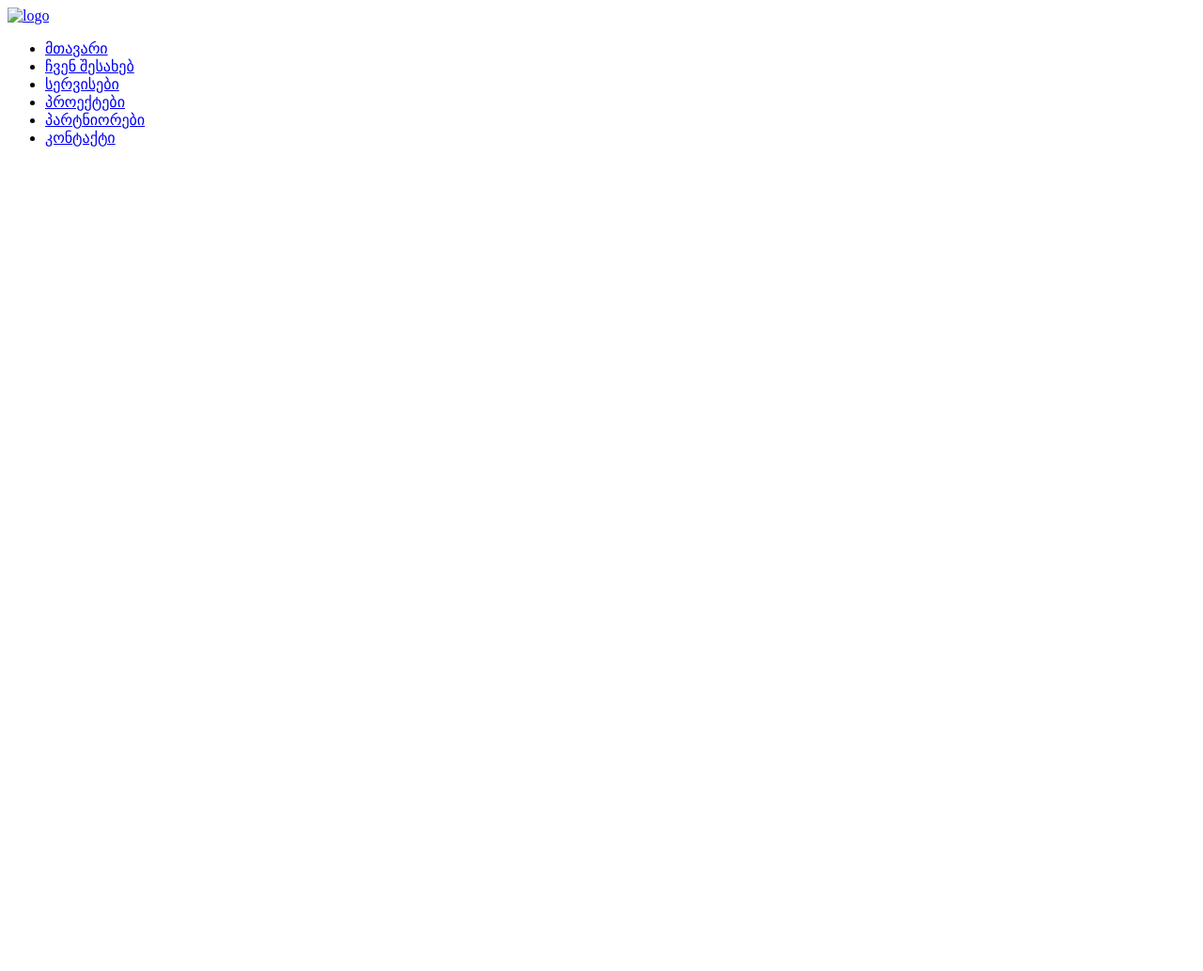
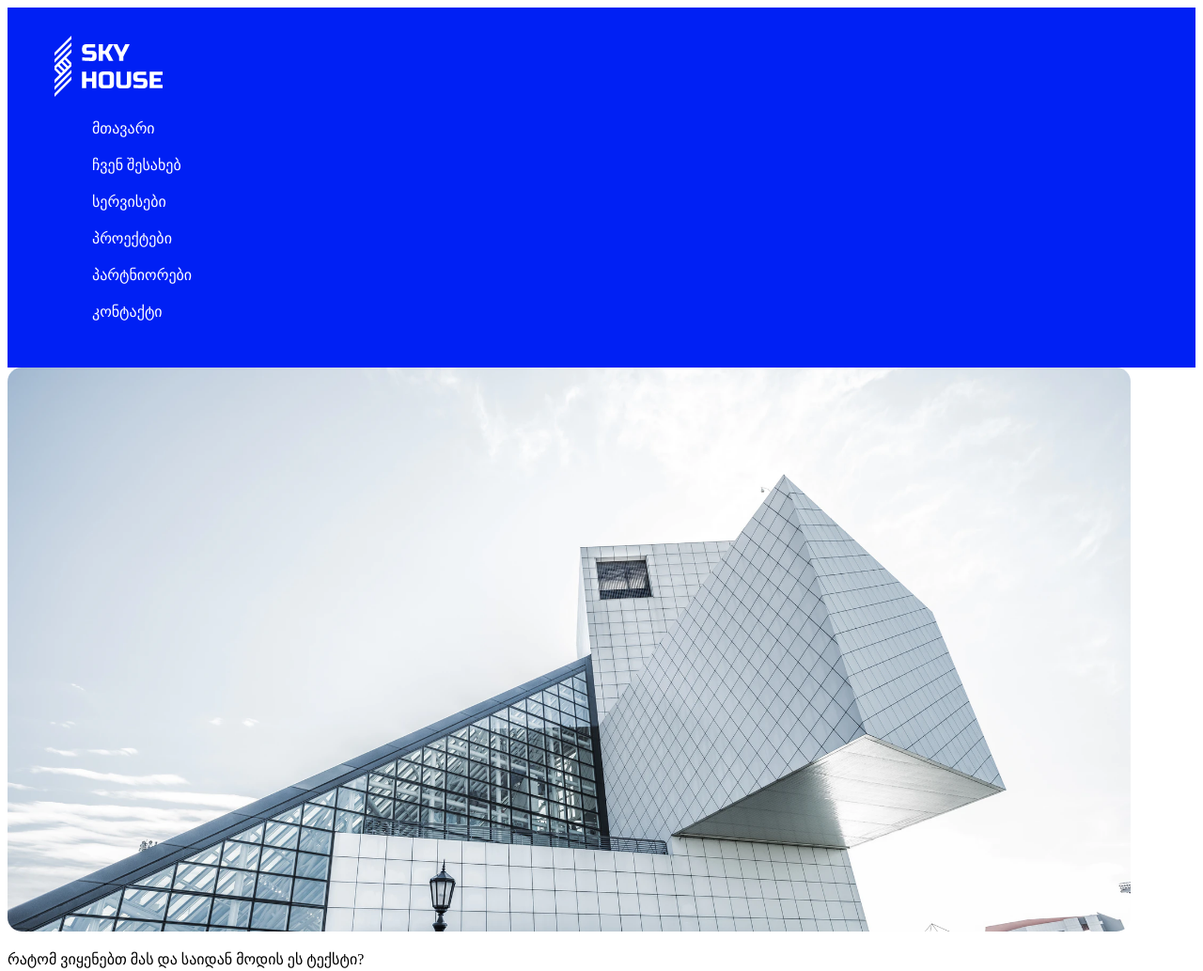
Before and after one commit to KristiGh/davaleba-4, a plain HTML site: page index.html in a window 1280 px wide. Shown: the whole page at 94% size. Before the commit the page ends 800 px from the top, so only its background shows below. Drawn offline with Linux system fonts and the light colour scheme.

Commit message:
added image and styles

```diff
--- a/index.html
+++ b/index.html
@@ -9,7 +9,7 @@
 </head>
 <header class="header">
     <a href="#">
-        <img src="images/logo.png" alt="logo">
+        <img src="images/logo.png" alt="logo" class="logo">
     </a>
     <nav>
         <ul>
@@ -35,7 +35,8 @@
     </nav>
 
 </header>
-
+    <img class="building-image" src="images/Rectangle 91.png" alt="building">
+<p>რატომ ვიყენებთ მას და საიდან მოდის ეს ტექსტი?</p>
 <body>
 
 </body>
--- a/style.css
+++ b/style.css
@@ -0,0 +1,35 @@
+a {
+	text-decoration: none;
+}
+ul {
+	list-style: none;
+}
+.header{
+	background-color: #0020F4;
+	padding-top: 30px;
+	padding-bottom: 30px;
+
+}
+.logo {
+	margin-left: 50px;
+}
+.navbar-a {
+	color: #fff;
+}
+li {
+	margin-bottom: 20px;
+	margin-left: 50px;
+	margin-top:  20px;
+}
+.building-image {
+    height: 600px;
+}
+.blog {
+	background-color: darkgrey;
+	/*border: 15px dotted red;*/
+	margin-left: 15px;
+    margin-top: 50px;
+    padding-top: 50px;
+    padding-left: 20px;
+    padding-right:  20px;
+}
```
Also changed, not shown: images/Rectangle 91.png (added), images/logo.png (added), 1 other file.
